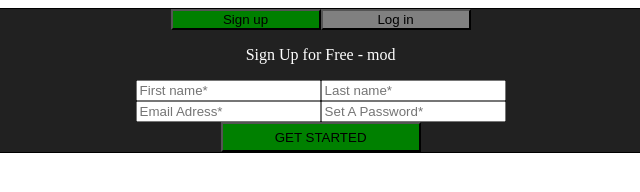
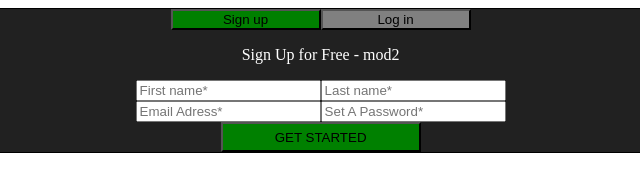
Before and after one commit to YuriTayro/exeFormulario, a plain HTML site: page index.html in a window 1280 px wide. Shown: the full height of the page, 194-834 px from the left. Drawn offline with Linux system fonts and the light colour scheme.

Commit message:
Terceiro commit

```diff
--- a/index.html
+++ b/index.html
@@ -15,7 +15,7 @@
         </div>
 
         <div class="txt">
-            <p>Sign Up for Free - mod</p>
+            <p>Sign Up for Free - mod2</p>
         </div>
 
 
```
